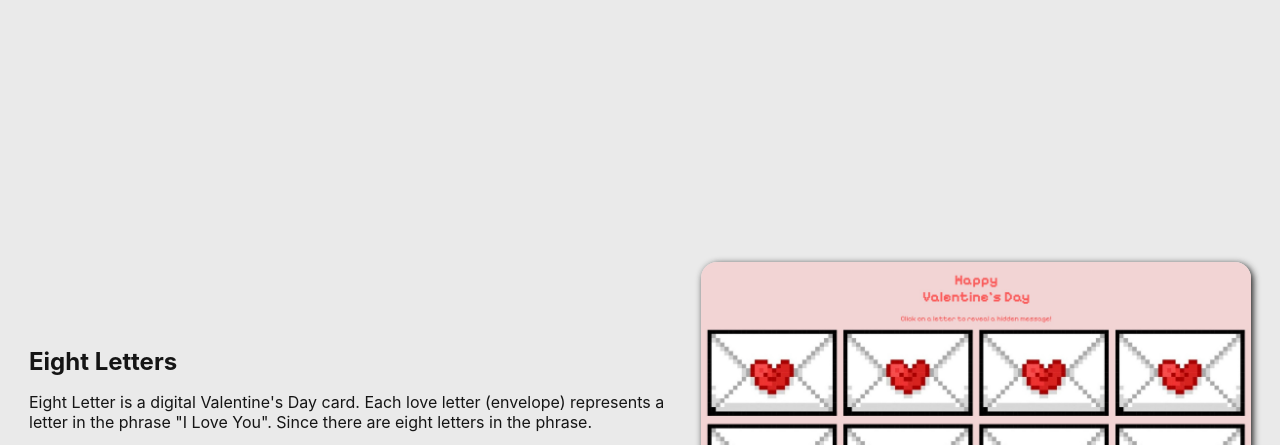
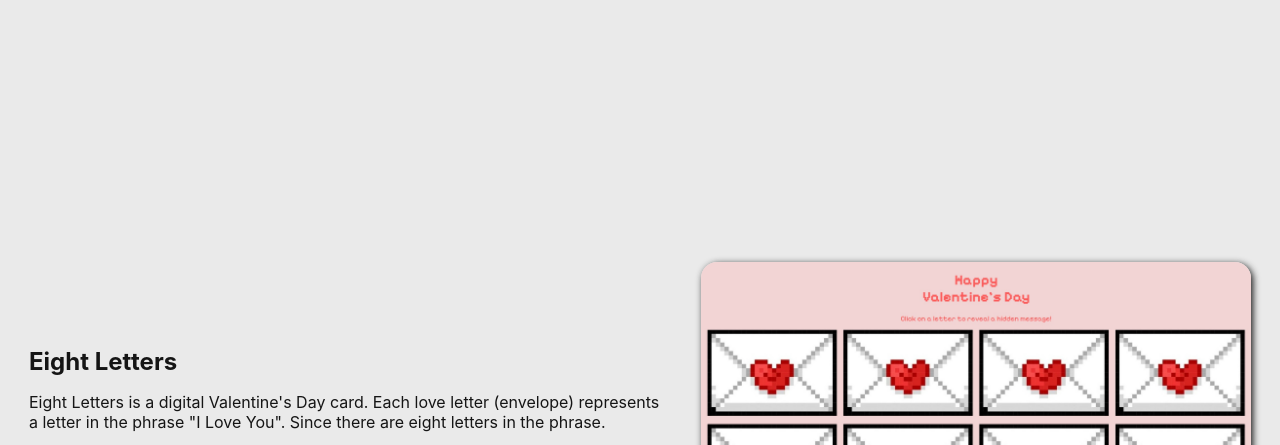
Before and after one commit to LiliMartinez23/liliana-martinez, a plain HTML site: page index.html in a window 1280 px wide. Shown: the part 320-765 px from the top of the page. Drawn offline with Linux system fonts and the light colour scheme.

Commit message:
Updated index
Added "s" in sentence.

```diff
--- a/index.html
+++ b/index.html
@@ -22,7 +22,7 @@
             <div class="left">
                 <h2>Eight Letters</h2>
                 <p>
-                    Eight Letter is a digital Valentine's Day card. Each love letter (envelope)
+                    Eight Letters is a digital Valentine's Day card. Each love letter (envelope)
                     represents a letter in the phrase "I Love You". Since there are eight letters
                     in the phrase.
                 </p>
```
